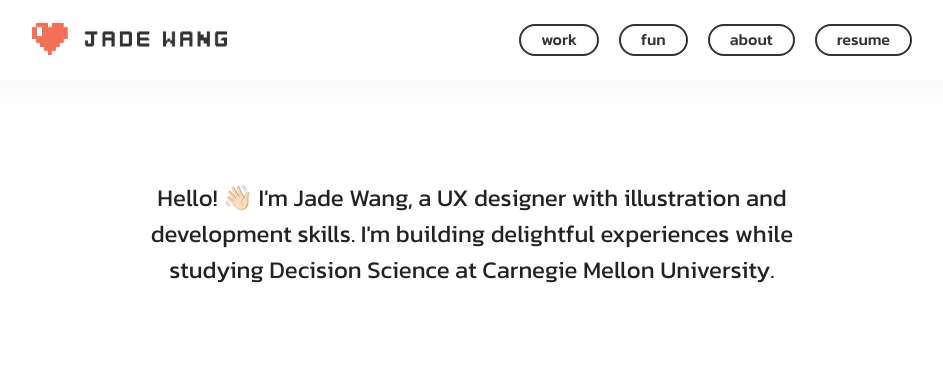
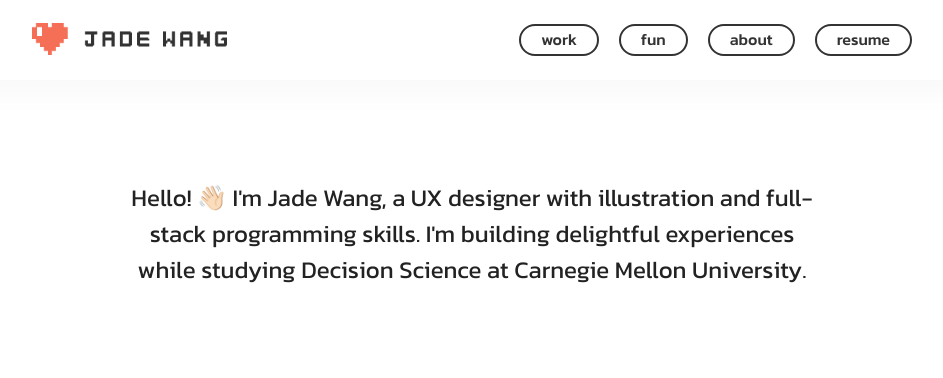
Before and after one commit to JadeWang-919/portfolio, a plain HTML site: page index.html in a window 1280 px wide. Shown: the top 378 px of the page, without its empty margins (168-1111 px from the left). Drawn offline with nearby package versions, Linux system fonts and the light colour scheme; a script that the page names is missing; a web font is replaced by a local one.

Commit message:
change home page description

```diff
--- a/index.html
+++ b/index.html
@@ -77,7 +77,7 @@
         <div class="hero">
           <div class="hero-text-box">
             <h1 class="hero-text">
-              Hello! 👋🏻 I'm Jade Wang, a UX designer with illustration and development skills.
+              Hello! 👋🏻 I'm Jade Wang, a UX designer with illustration and full-stack programming skills.
               I'm building delightful experiences while studying Decision Science at Carnegie Mellon University.
 
             </h1>
```
